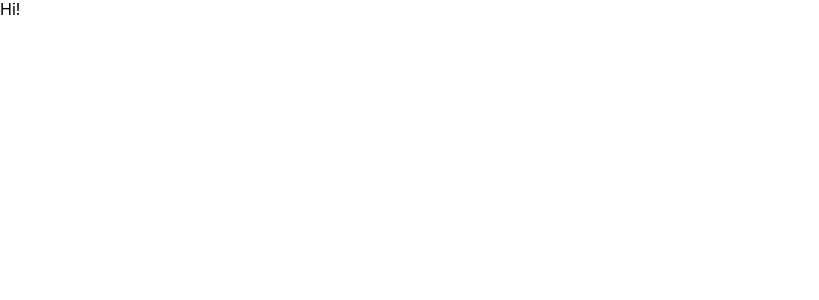
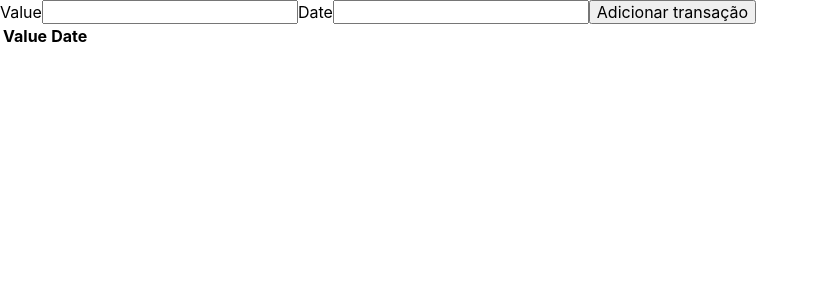
Before and after one commit to AgtLucas/forgotten-past, a React (Create React App) app: page / in a window 1280 px wide. Shown: the top 300 px of the page, without its empty margins (0-819 px from the left). Built offline with nearby package versions, Linux system fonts and the light colour scheme.

Commit message:
Add small prototype

```diff
--- a/src/App.js
+++ b/src/App.js
@@ -1,5 +1,74 @@
+import React, { useState, useEffect } from 'react';
+
+const CreateTransactionForm = ({ handleSubmit, handleChange, transaction }) => (
+  <form method='post' onSubmit={handleSubmit}>
+    <label>
+      Value
+      <input
+        type="text"
+        name='value'
+        value={transaction.value}
+        onChange={handleChange}
+      />
+    </label>
+    <label>
+      Date
+      <input
+        type="text"
+        name='date'
+        value={transaction.date}
+        onChange={handleChange}
+      />
+    </label>
+    <button type='submit'>Adicionar transação</button>
+  </form>
+);
+
 const App = () => {
-  return "Hi!"
+  const localStorageTransactions = JSON.parse(localStorage.getItem('transactions'));
+  const [transaction, setTransaction] = useState({ value: '', date: '' });
+  const [transactions, setTransactions] = useState(localStorageTransactions || []);
+
+  const handleChange = e => {
+    const { name, value } = e.target;
+    setTransaction(transaction => ({ ...transaction, [name]: value }));
+  };
+
+  const handleSubmit = e => {
+    e.preventDefault();
+    setTransactions(transactions => [ ...transactions, transaction ]);
+    setTransaction(transaction => ({ ...transaction, value: '', date: '' }));
+  };
+
+  useEffect(() => {
+    localStorage.setItem('transactions', JSON.stringify(transactions));
+  }, [transactions]);
+
+  return (
+    <div>
+      <CreateTransactionForm
+        handleSubmit={handleSubmit}
+        handleChange={handleChange}
+        transaction={transaction}
+      />
+      <table>
+        <thead>
+          <tr>
+            <th>Value</th>
+            <th>Date</th>
+          </tr>
+        </thead>
+        <tbody>
+          {transactions.map((transaction, i) => (
+            <tr key={i}>
+              <td>{transaction.value}</td>
+              <td>{transaction.date}</td>
+            </tr>
+          ))}
+        </tbody>
+      </table>
+    </div>
+  );
 };
 
 export default App;
```
